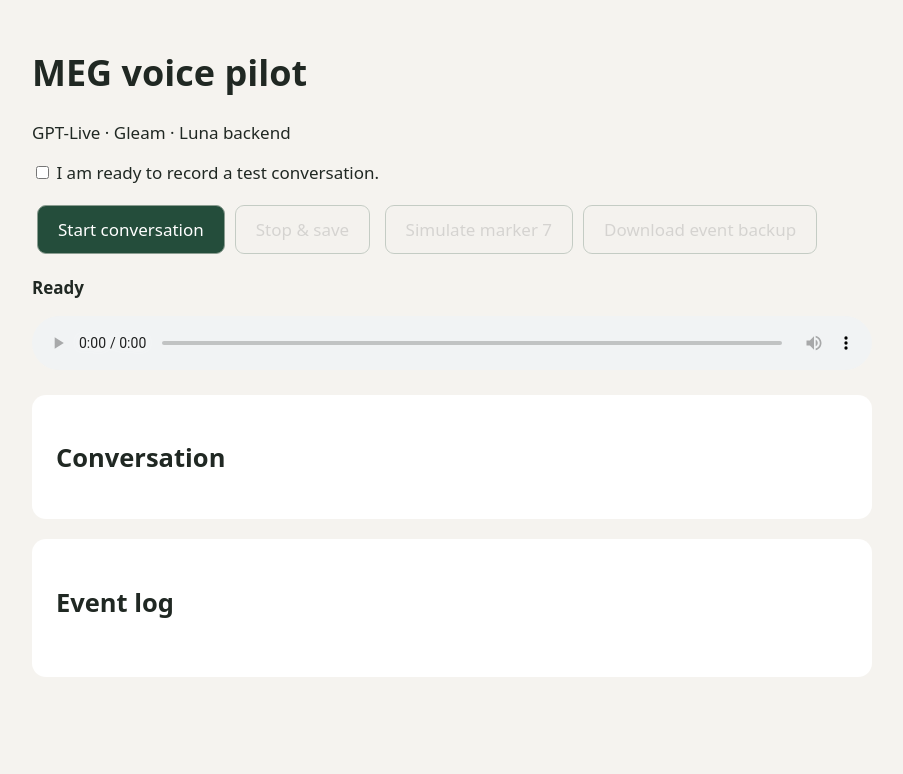
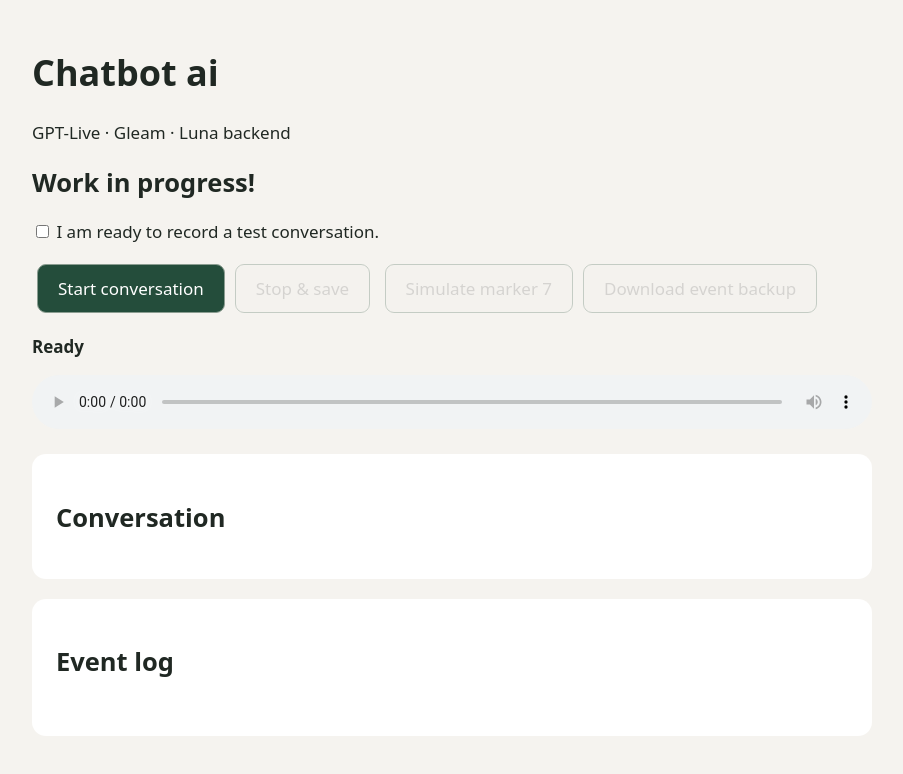
Before and after one commit to bihamta/chatbot.ai, a plain HTML site: page index.html in a window 1280 px wide. Shown: the whole page, without its empty margins (188-1091 px from the left). Drawn offline with Linux system fonts and the light colour scheme.

```diff
--- a/index.html
+++ b/index.html
@@ -1,10 +1,11 @@
 <!doctype html>
 <html lang="en"><meta charset="utf-8"><meta name="viewport" content="width=device-width,initial-scale=1">
-<title>MEG voice pilot</title>
+<title>Chatbot ai</title>
 <style>
 body{font:17px system-ui;margin:48px auto;padding:0 24px;max-width:840px;background:#f5f3ef;color:#202823}h1{font-size:36px}button{padding:12px 20px;border-radius:9px;border:1px solid #8b9d91;margin:5px;font:inherit;cursor:pointer}button:disabled{opacity:.45;cursor:default}#start{background:#244d3b;color:white}section{background:white;padding:24px;border-radius:14px;margin:20px 0}small{display:block;color:#5b635e;line-height:1.5}pre{white-space:pre-wrap;max-height:260px;overflow:auto;font-size:13px}audio{width:100%}#status{font-weight:600}label{display:block;margin:16px 0}
 </style>
-<h1>MEG voice pilot</h1><p>GPT-Live · Gleam · Luna backend</p>
+<h1>Chatbot ai</h1><p>GPT-Live · Gleam · Luna backend</p>
+<h2 color="red">Work in progress!</h2>
 <!-- <section><small>Local prototype. Audio goes to OpenAI during a live session. Separate audio tracks and event logs are saved on this computer. No physical TTL output or calibrated MEG timing.</small> -->
 <label><input type="checkbox" id="consent"> I am ready to record a test conversation.</label>
 <button id="start">Start conversation</button><button id="stop" disabled>Stop & save</button>
```
